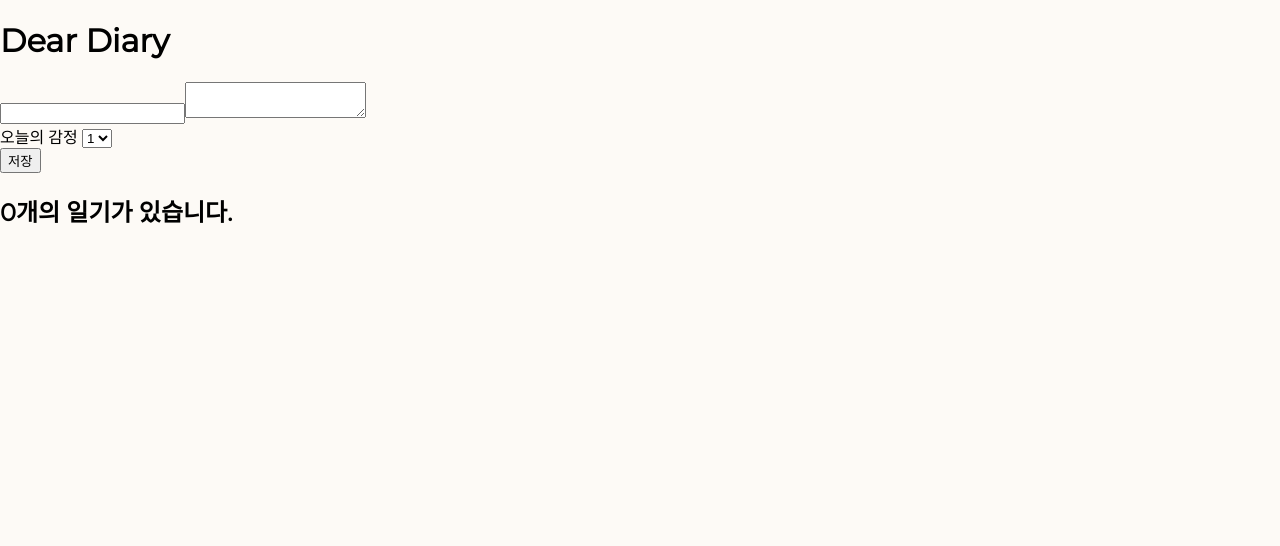
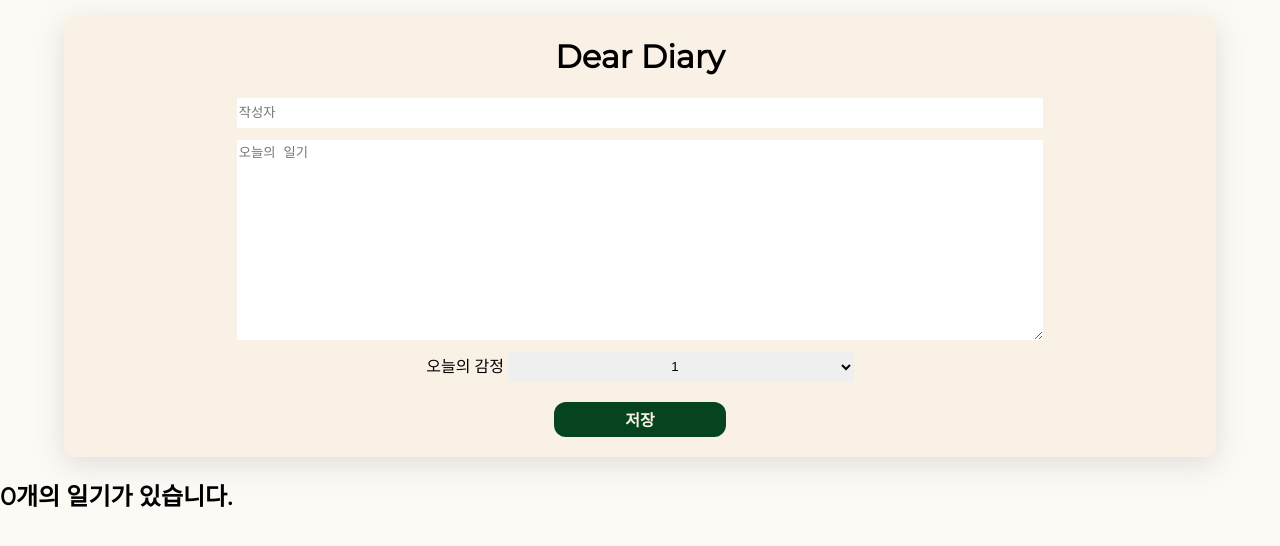
Before and after one commit to sagekim6/Dear-Diary, a React (Create React App) app: page / in a window 1280 px wide. Shown: the top 546 px of the page. Built offline with nearby package versions, Linux system fonts and the light colour scheme; the HTML template or start-up script is replaced by a standard one; a web font is replaced by a local one.

Commit message:
Editor Styling

```diff
--- a/src/component/DiaryEditor.js
+++ b/src/component/DiaryEditor.js
@@ -37,10 +37,12 @@ function DiaryEditor({ onCreate }) {
 
   return (
     <div className="DiaryEditor">
+      <div className="EditContainer">
         <h1>Dear Diary</h1>
         <input
           type="text"
           name="auther"
+          placeholder="작성자"
           value={state.auther}
           onChange={handleChangeData}
           ref={inputRef}
@@ -48,11 +50,12 @@ function DiaryEditor({ onCreate }) {
         <textarea
           type="text"
           name="content"
+          placeholder="오늘의 일기"
           value={state.content}
           onChange={handleChangeData}
           ref={textareaRef}
         />
-      <div>
+        <div className="todayEmotion">
           <span>오늘의 감정 </span>
           <select
             name="emotion"
@@ -70,6 +73,7 @@ function DiaryEditor({ onCreate }) {
           저장
         </button>
       </div>
+    </div>
   );
 }
 export default DiaryEditor;
--- a/src/style/app.css
+++ b/src/style/app.css
@@ -32,3 +32,74 @@ ul{
 button{
   cursor: pointer;
 }
+
+/* DiaryEditor */
+.DiaryEditor{
+  display: flex;
+  justify-content: center;
+  margin-top: 16px;
+}
+
+.EditContainer{
+  display: flex;
+  flex-direction: column;
+  align-items: center;
+  background-color: var(--Dark-begie-color);
+  border-radius: 10px;
+  width: 90%;
+  box-shadow: rgba(100, 100, 111, 0.2) 0px 7px 29px 0px;
+}
+
+.EditContainer input, textarea {
+  width: 70%;
+  margin-bottom: 12px;
+  border: none;
+}
+
+.EditContainer input:focus{
+  outline: none;
+  border-bottom: var(--Medium-grey-color) solid 1px;
+}
+
+.EditContainer select, textarea:focus{
+  outline: none;
+  border: var(--Medium-grey-color) solid 1px;
+}
+
+.EditContainer input{
+  height: 30px;
+}
+
+.EditContainer textarea{
+  height: 200px;
+}
+
+.todayEmotion{
+  width: 100%;
+  text-align: center;
+}
+
+.todayEmotion select{
+  width: 30%;
+  height: 30px;
+  text-align: center;
+  margin-bottom: 20px;
+  border: none;
+}
+
+.EditContainer .saveBtn{
+  width: 15%;
+  height: 35px;
+  margin-bottom: 20px;
+  border: none;
+  background-color: var(--Dark-green-color);
+  color: var(--Dark-begie-color);
+  font-weight: bold;
+  font-size: 16px;
+  border-radius: 12px;
+}
+
+.EditContainer .saveBtn:hover{
+  transform: scale(1.1, 1.1);
+  box-shadow: rgba(0, 0, 0, 0.35) 0px 5px 15px;
+}
```
Lines whose indentation alone changed are shown as unchanged.
